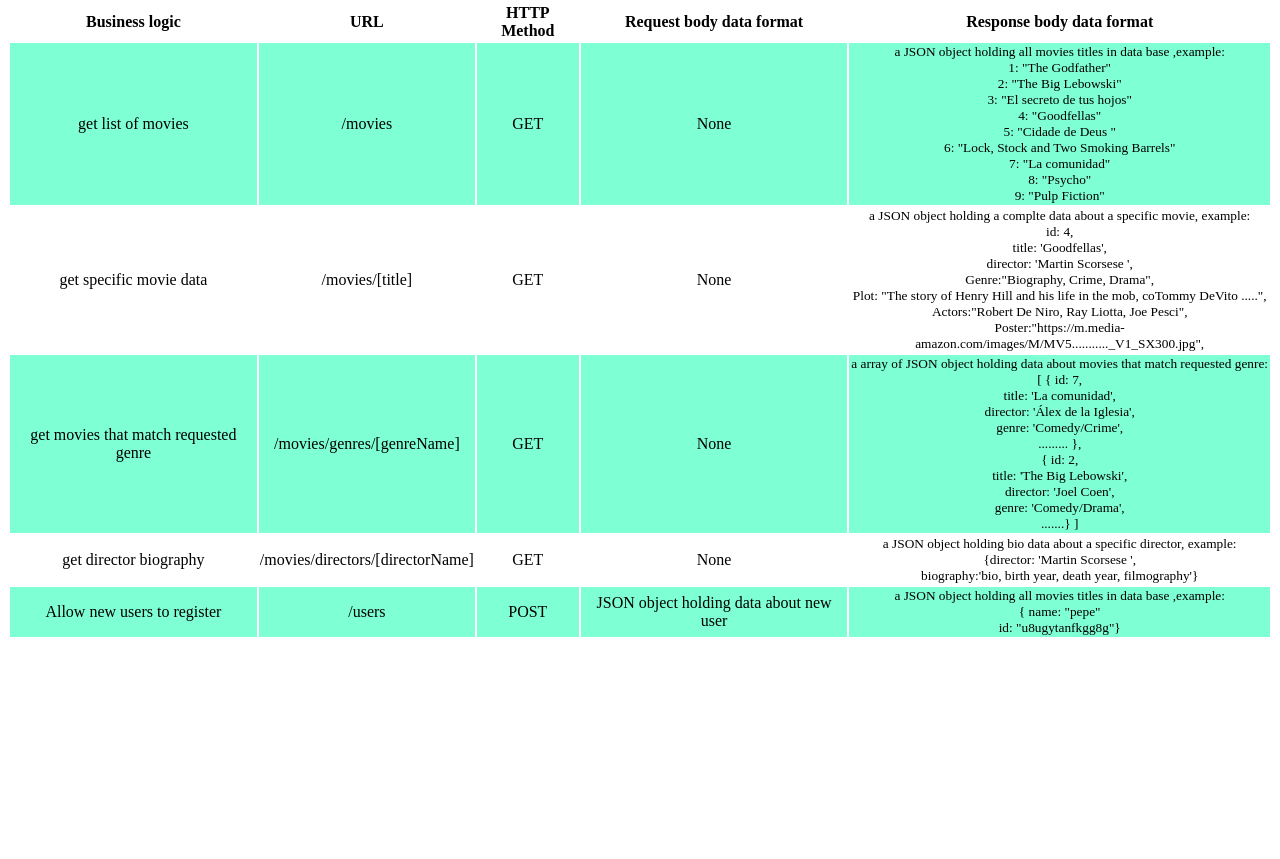
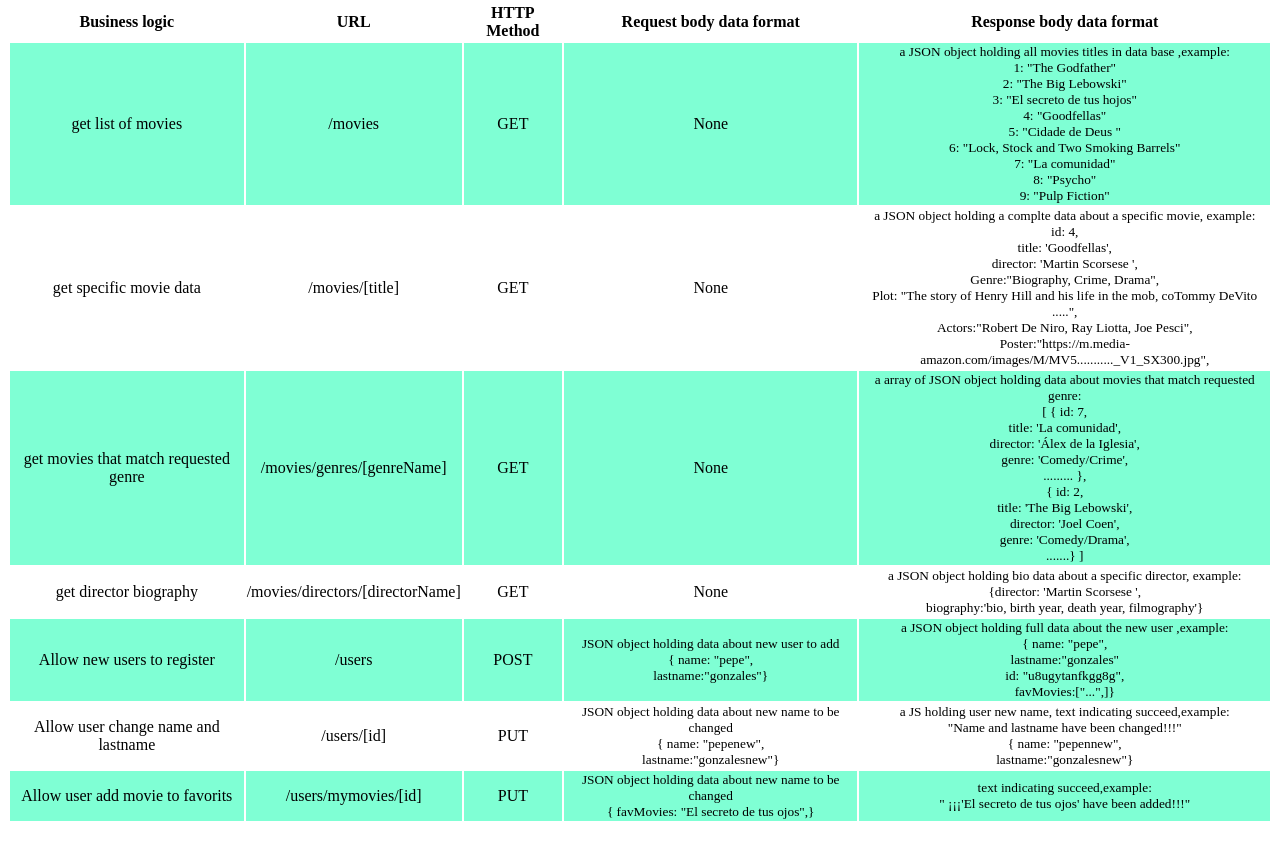
Before and after one commit to Darioedx/My-film-guide, a website: page public/documentation.html in a window 1280 px wide. Shown: the part 352-1211 px from the top of the page. Before the commit the page ends 999 px from the top, so only its background shows below. Drawn offline with Linux system fonts and the light colour scheme.

Commit message:
add more info in documentation

```diff
--- a/public/documentation.html
+++ b/public/documentation.html
@@ -102,12 +102,42 @@
           <td> Allow new users to register</td>
           <td>/users </td>
           <td>POST  </td>
-          <td>JSON object holding data about new user </td>
-          <td style="font-size:smaller;">a JSON object holding all movies titles in data base ,example:<br>
-            { name:	"pepe"<br>
-              id:	"u8ugytanfkgg8g"}<br>
+          <td style="font-size:smaller;">JSON object holding data about new user to add<br>
+            { name:	"pepe",<br>
+              lastname:"gonzales"}
+           </td>
+          <td style="font-size:smaller;">a JSON object holding full data about the new user ,example:<br>
+            { name:	"pepe",<br>
+            lastname:"gonzales"<br>
+            id:	"u8ugytanfkgg8g",<br>
+            favMovies:["...",]}
           </td >
+          <tr>
+            <td> Allow user change name and lastname</td>
+            <td>/users/[id] </td>
+            <td>PUT </td>
+            <td style="font-size:smaller;">JSON object holding data about new name to be changed<br>
+              { name:	"pepenew",<br>
+                lastname:"gonzalesnew"}
+             </td>
+            <td style="font-size:smaller;">a JS holding user new name, text indicating succeed,example:<br>
+              "Name and lastname have been changed!!!"<br>
+              { name:	"pepennew",<br>
+               lastname:"gonzalesnew"}
+            </td >
+            <tr style="background-color: aquamarine;">
+              <td> Allow user add movie to favorits</td>
+              <td>/users/mymovies/[id] </td>
+              <td>PUT </td>
+              <td style="font-size:smaller;">JSON object holding data about new name to be changed<br>
+                { favMovies:	"El secreto de tus ojos",}<br>
+
+               </td>
+              <td style="font-size:smaller;"> text indicating succeed,example:<br>
+                " ¡¡¡'El secreto de tus ojos' have been added!!!"<br>
+
+              </td >
       </table>
-
+   <br><br><br>
 </body>
 </html>
```
